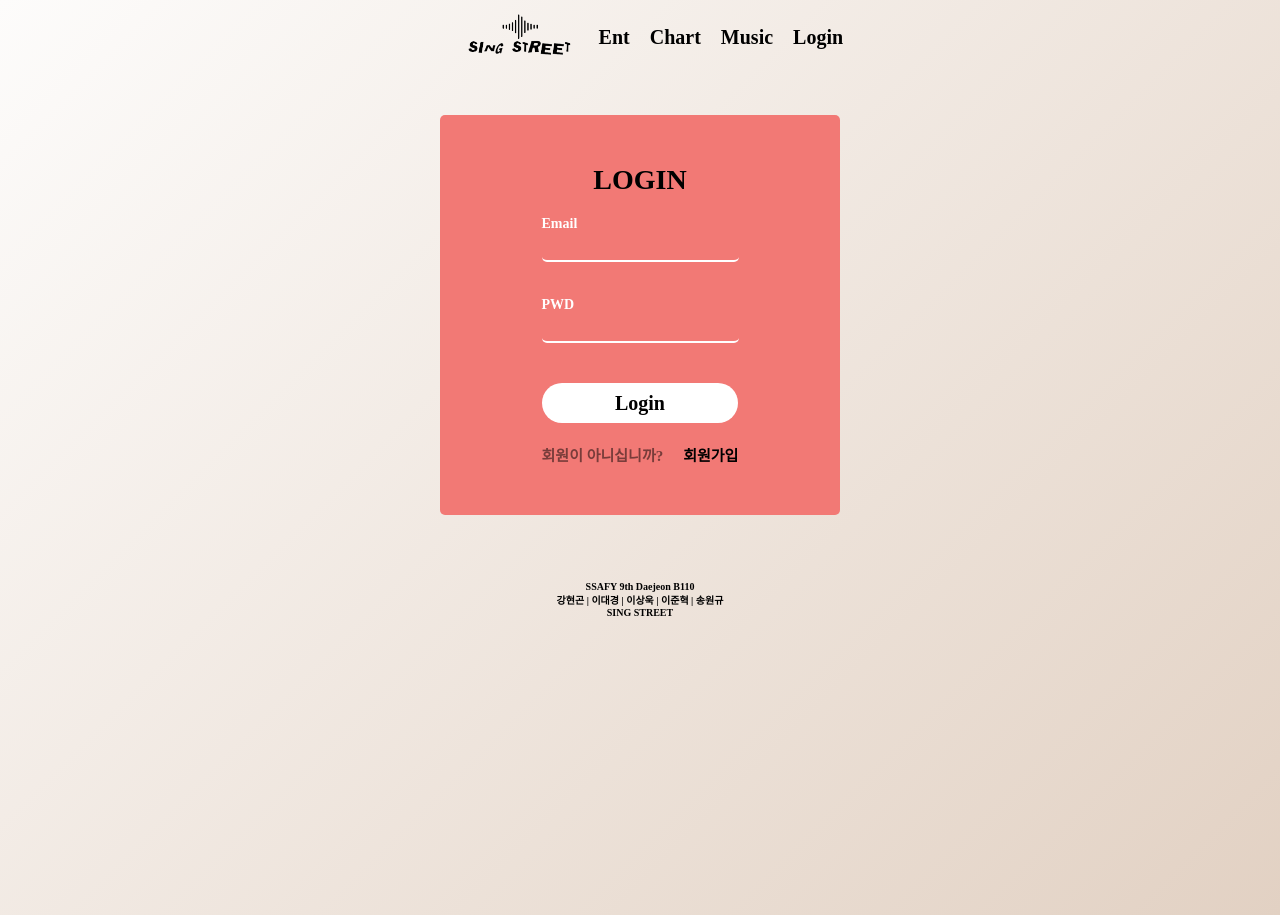
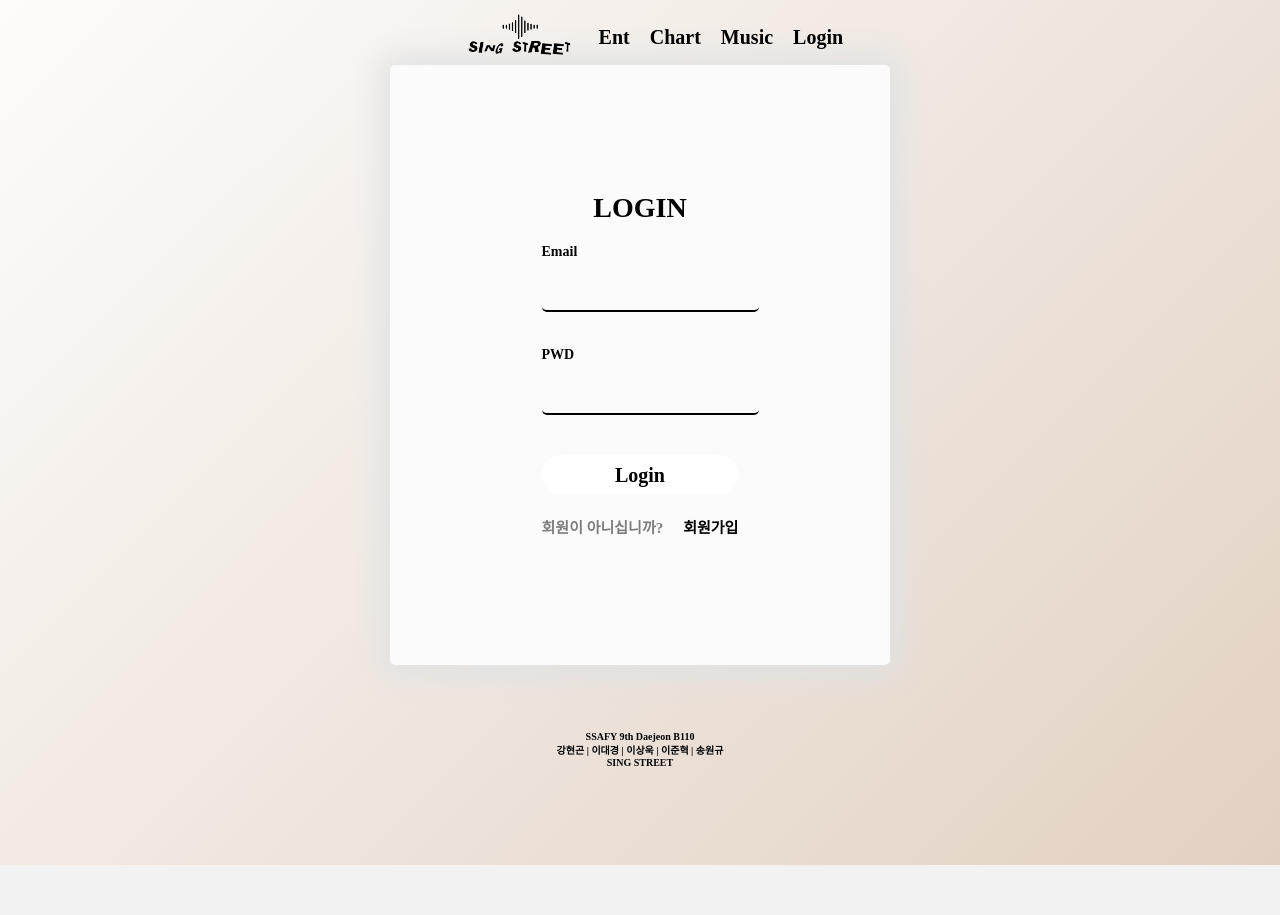
Before and after one commit to c0mmedes/SingStreet, a React (Create React App) app in the folder frontend/: page /login in a window 1280 px wide. After the commit the page ends 865 px from the top, so only its background shows below. Built offline with nearby package versions, Linux system fonts and the light colour scheme; a web font is replaced by a local one.

Commit message:
Home.css수정

```diff
--- a/frontend/src/css/Home.css
+++ b/frontend/src/css/Home.css
@@ -3,9 +3,9 @@
   --curve: 40;
 }
 
-* {
+/* * {
   box-sizing: border-box;
-}
+} */
 
 body {
   font-family: "Noto Sans JP", sans-serif;
--- a/frontend/src/css/user/Login.css
+++ b/frontend/src/css/user/Login.css
@@ -10,7 +10,7 @@ input:focus {
 }
 
 label {
-  color: white;
+  color: black;
 }
 
 h1 {
@@ -22,13 +22,16 @@ h1 {
   justify-content: center;
   align-items: center;
   flex-direction: column;
-  background-color: rgb(242, 121, 117);
   width: 400px;
-  height: 400px;
+  height: 500px;
+  margin-top: 50px;
+  z-index: 30;
+  color: black;
+  background-color: #fbfbfb;
+  padding: 50px;
+  box-shadow: 1px 1px 30px 10px #dfe2e4;
+  border-radius: 5px;
   margin: 0 auto;
-  margin-top: 50px;
-  border-radius: 5px;
-  z-index: 30;
 }
 .PwdInput,
 .IdInput {
@@ -36,12 +39,12 @@ h1 {
   height: 30px;
   border: 0px;
   background-color: inherit;
-  border-bottom: 2px solid #fff;
+  border-bottom: 2px solid black;
 }
 
 .IdInput::placeholder {
   font-weight: 100;
-  color: rgb(238, 231, 231);
+  color: black;
 }
 
 .loginBtn {
```
